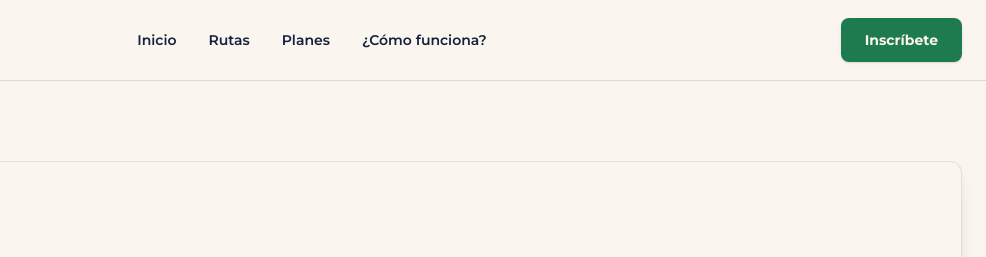
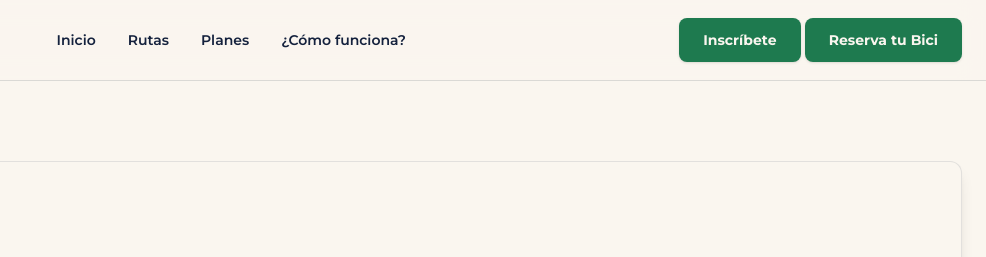
Before and after one commit to Nume-stack/rueda_Libre, a website: page nocturna/index.html in a window 1280 px wide. Shown: the top 257 px of the page, 294-1280 px from the left. Drawn offline with nearby package versions, Linux system fonts and the light colour scheme.

Commit message:
cambiando el nombre de la bitacora y agregando un boton en rueda nocturna

```diff
--- a/nocturna/index.html
+++ b/nocturna/index.html
@@ -37,6 +37,7 @@
 
             <div class="flex justify-center md:block w-full md:w-auto">
                 <a href="#inscribir" class="btn-marca-primario w-full md:w-auto">Inscríbete</a>
+                <a href="../pruebas/paginas-boots/reservar.html" class="btn-marca-primario w-full md:w-auto">Reserva tu Bici</a>
             </div>
 
         </div>
```
Also changed, not shown: README.md (renamed from bitacora.txt).
